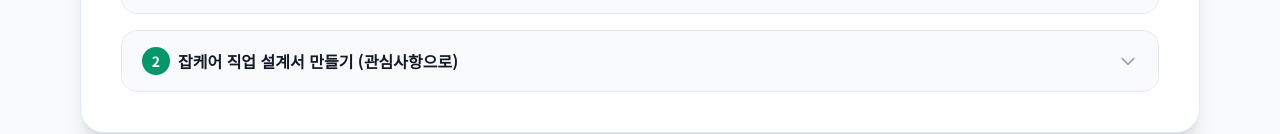
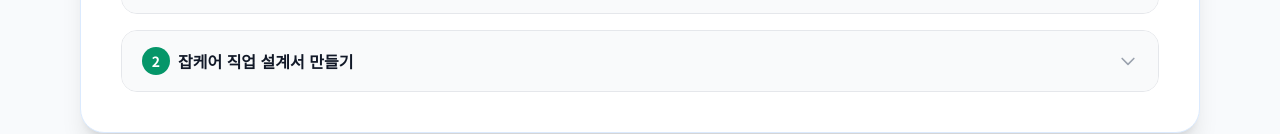
Before and after one commit to audtjr0824-hue/-, a plain HTML site: page index.html in a window 1280 px wide. Shown: the part 840-974 px from the top of the page. Drawn offline with nearby package versions, Linux system fonts and the light colour scheme; a web font is replaced by a local one.

Commit message:
Update index.html

```diff
--- a/index.html
+++ b/index.html
@@ -291,7 +291,7 @@
                             2
                         </span>
                         <span class="font-bold text-sm md:text-base text-gray-900">
-                            잡케어 직업 설계서 만들기 (관심사항으로)
+                            잡케어 직업 설계서 만들기
                         </span>
                     </div>
                     <svg id="icon-guide-jobcare"
```
